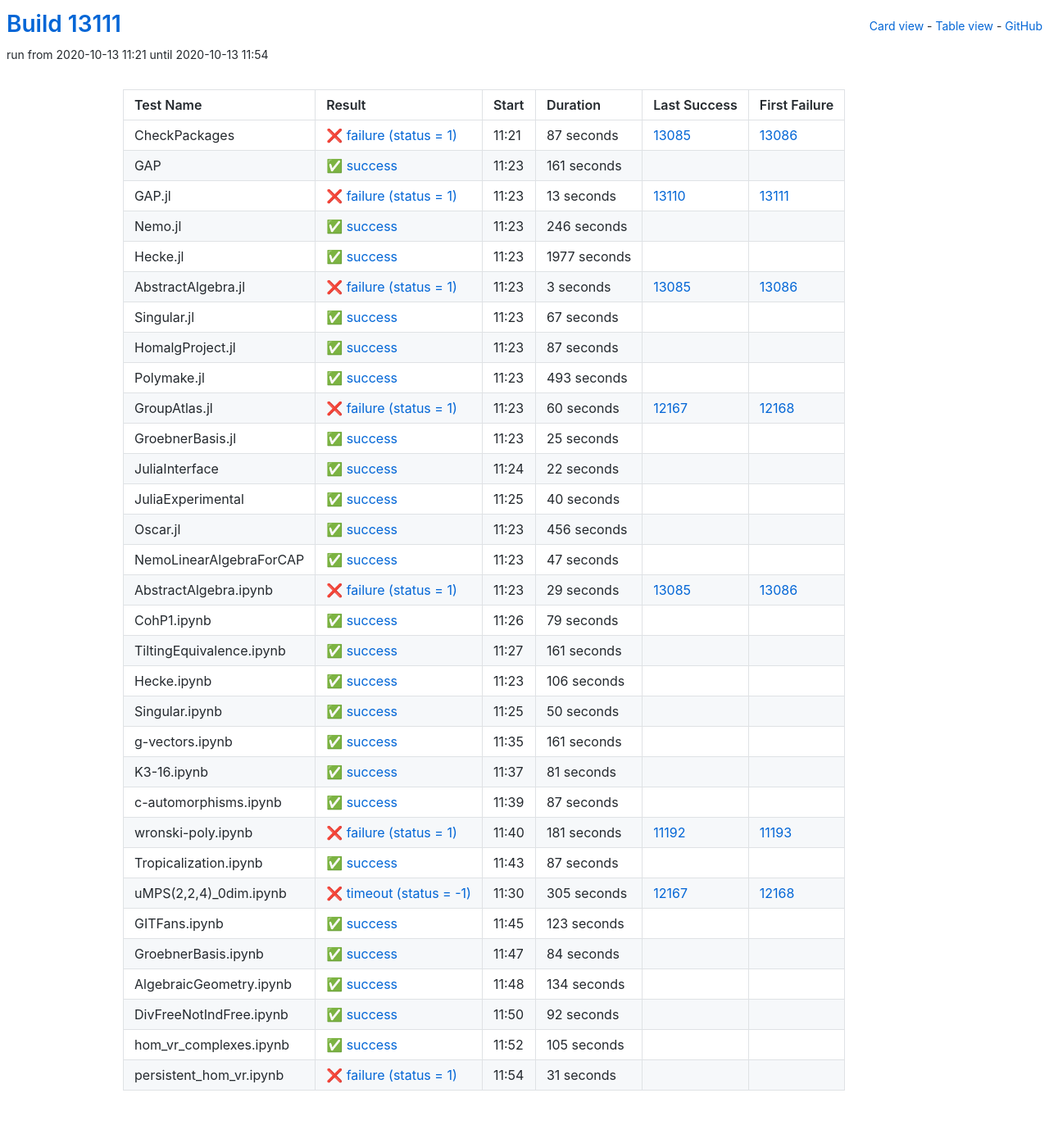
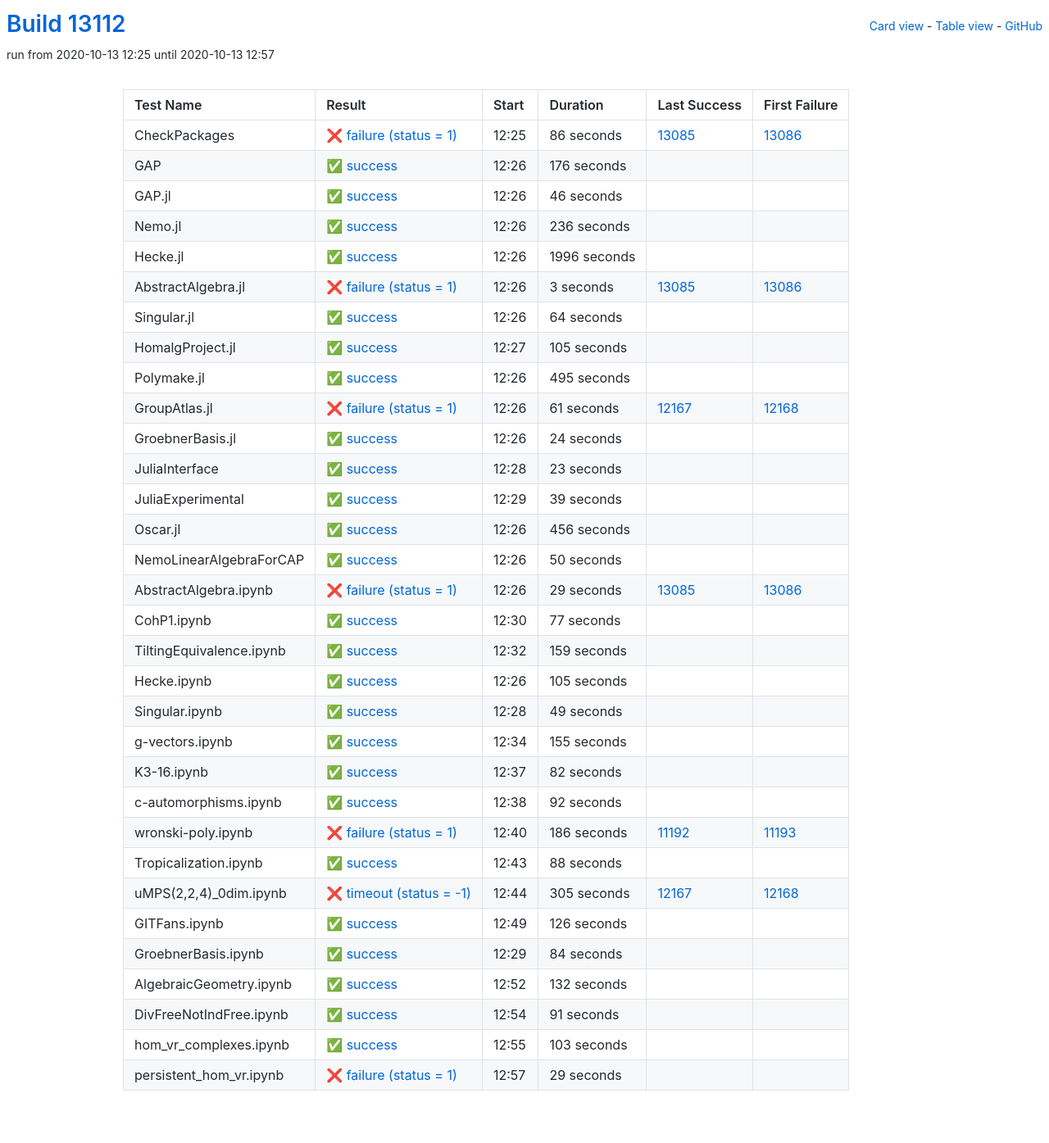
Before and after one commit to oscar-system/oscar-ci-status, a Jekyll site: the page built from table.html, in a window 1280 px wide. Shown: the whole page at 82% size. Built offline with Jekyll 4.4.1, drawn with Linux system fonts in a browser that asks for light colours.

Commit message:
Build #13112

```diff
--- a/_data/ci.yml
+++ b/_data/ci.yml
@@ -1,6 +1,6 @@
 ---
-build: 13111
-build_url: https://oscarci.mathematik.uni-kl.de/job/oscar/13111/
+build: 13112
+build_url: https://oscarci.mathematik.uni-kl.de/job/oscar/13112/
 job: oscar
 organization: oscar-system
 repo: oscar-ci-status
@@ -8,68 +8,68 @@
 tests:
 - name: CheckPackages
   id: checkpackages
-  log: https://oscarci.mathematik.uni-kl.de/job/oscar/13111/artifact/logs/build-13111/CheckPackages.log
-  start: 2020-10-13 11:21
+  log: https://oscarci.mathematik.uni-kl.de/job/oscar/13112/artifact/logs/build-13112/CheckPackages.log
+  start: 2020-10-13 12:25
   success: false
   exitcode: 1
   status: failure
-  duration: 87
+  duration: 86
   last_success: 13085
   last_success_url: https://oscarci.mathematik.uni-kl.de/job/oscar/13085/
   first_failure: 13086
   first_failure_url: https://oscarci.mathematik.uni-kl.de/job/oscar/13086/
 - name: GAP
   id: gap
-  log: https://oscarci.mathematik.uni-kl.de/job/oscar/13111/artifact/logs/build-13111/GAP.log
-  start: 2020-10-13 11:23
+  log: https://oscarci.mathematik.uni-kl.de/job/oscar/13112/artifact/logs/build-13112/GAP.log
+  start: 2020-10-13 12:26
   success: true
   exitcode: 0
   status: success
-  duration: 161
+  duration: 176
   last_success: false
   last_success_url:
   first_failure: false
   first_failure_url:
 - name: GAP.jl
   id: gap-jl
-  log: https://oscarci.mathematik.uni-kl.de/job/oscar/13111/artifact/logs/build-13111/GAP.jl.log
-  start: 2020-10-13 11:23
-  success: false
-  exitcode: 1
-  status: failure
-  duration: 13
-  last_success: 13110
-  last_success_url: https://oscarci.mathematik.uni-kl.de/job/oscar/13110/
-  first_failure: 13111
-  first_failure_url: https://oscarci.mathematik.uni-kl.de/job/oscar/13111/
-- name: Nemo.jl
-  id: nemo-jl
-  log: https://oscarci.mathematik.uni-kl.de/job/oscar/13111/artifact/logs/build-13111/Nemo.jl.log
-  start: 2020-10-13 11:23
+  log: https://oscarci.mathematik.uni-kl.de/job/oscar/13112/artifact/logs/build-13112/GAP.jl.log
+  start: 2020-10-13 12:26
   success: true
   exitcode: 0
   status: success
-  duration: 246
+  duration: 46
+  last_success: false
+  last_success_url:
+  first_failure: false
+  first_failure_url:
+- name: Nemo.jl
+  id: nemo-jl
+  log: https://oscarci.mathematik.uni-kl.de/job/oscar/13112/artifact/logs/build-13112/Nemo.jl.log
+  start: 2020-10-13 12:26
+  success: true
+  exitcode: 0
+  status: success
+  duration: 236
   last_success: false
   last_success_url:
   first_failure: false
   first_failure_url:
 - name: Hecke.jl
   id: hecke-jl
-  log: https://oscarci.mathematik.uni-kl.de/job/oscar/13111/artifact/logs/build-13111/Hecke.jl.log
-  start: 2020-10-13 11:23
+  log: https://oscarci.mathematik.uni-kl.de/job/oscar/13112/artifact/logs/build-13112/Hecke.jl.log
+  start: 2020-10-13 12:26
   success: true
   exitcode: 0
   status: success
-  duration: 1977
+  duration: 1996
   last_success: false
   last_success_url:
   first_failure: false
   first_failure_url:
 - name: AbstractAlgebra.jl
   id: abstractalgebra-jl
-  log: https://oscarci.mathematik.uni-kl.de/job/oscar/13111/artifact/logs/build-13111/AbstractAlgebra.jl.log
-  start: 2020-10-13 11:23
+  log: https://oscarci.mathematik.uni-kl.de/job/oscar/13112/artifact/logs/build-13112/AbstractAlgebra.jl.log
+  start: 2020-10-13 12:26
   success: false
   exitcode: 1
   status: failure
@@ -80,92 +80,92 @@
   first_failure_url: https://oscarci.mathematik.uni-kl.de/job/oscar/13086/
 - name: Singular.jl
   id: singular-jl
-  log: https://oscarci.mathematik.uni-kl.de/job/oscar/13111/artifact/logs/build-13111/Singular.jl.log
-  start: 2020-10-13 11:23
+  log: https://oscarci.mathematik.uni-kl.de/job/oscar/13112/artifact/logs/build-13112/Singular.jl.log
+  start: 2020-10-13 12:26
   success: true
   exitcode: 0
   status: success
-  duration: 67
+  duration: 64
   last_success: false
   last_success_url:
   first_failure: false
   first_failure_url:
 - name: HomalgProject.jl
   id: homalgproject-jl
-  log: https://oscarci.mathematik.uni-kl.de/job/oscar/13111/artifact/logs/build-13111/HomalgProject.jl.log
-  start: 2020-10-13 11:23
+  log: https://oscarci.mathematik.uni-kl.de/job/oscar/13112/artifact/logs/build-13112/HomalgProject.jl.log
+  start: 2020-10-13 12:27
   success: true
   exitcode: 0
   status: success
-  duration: 87
+  duration: 105
   last_success: false
   last_success_url:
   first_failure: false
   first_failure_url:
 - name: Polymake.jl
   id: polymake-jl
-  log: https://oscarci.mathematik.uni-kl.de/job/oscar/13111/artifact/logs/build-13111/Polymake.jl.log
-  start: 2020-10-13 11:23
+  log: https://oscarci.mathematik.uni-kl.de/job/oscar/13112/artifact/logs/build-13112/Polymake.jl.log
+  start: 2020-10-13 12:26
   success: true
   exitcode: 0
   status: success
-  duration: 493
+  duration: 495
   last_success: false
   last_success_url:
   first_failure: false
   first_failure_url:
 - name: GroupAtlas.jl
   id: groupatlas-jl
-  log: https://oscarci.mathematik.uni-kl.de/job/oscar/13111/artifact/logs/build-13111/GroupAtlas.jl.log
-  start: 2020-10-13 11:23
+  log: https://oscarci.mathematik.uni-kl.de/job/oscar/13112/artifact/logs/build-13112/GroupAtlas.jl.log
+  start: 2020-10-13 12:26
   success: false
   exitcode: 1
   status: failure
-  duration: 60
+  duration: 61
   last_success: 12167
   last_success_url: https://oscarci.mathematik.uni-kl.de/job/oscar/12167/
   first_failure: 12168
   first_failure_url: https://oscarci.mathematik.uni-kl.de/job/oscar/12168/
 - name: GroebnerBasis.jl
   id: groebnerbasis-jl
-  log: https://oscarci.mathematik.uni-kl.de/job/oscar/13111/artifact/logs/build-13111/GroebnerBasis.jl.log
-  start: 2020-10-13 11:23
+  log: https://oscarci.mathematik.uni-kl.de/job/oscar/13112/artifact/logs/build-13112/GroebnerBasis.jl.log
+  start: 2020-10-13 12:26
   success: true
   exitcode: 0
   status: success
-  duration: 25
+  duration: 24
   last_success: false
   last_success_url:
   first_failure: false
   first_failure_url:
 - name: JuliaInterface
   id: juliainterface
-  log: https://oscarci.mathematik.uni-kl.de/job/oscar/13111/artifact/logs/build-13111/JuliaInterface.log
-  start: 2020-10-13 11:24
+  log: https://oscarci.mathematik.uni-kl.de/job/oscar/13112/artifact/logs/build-13112/JuliaInterface.log
+  start: 2020-10-13 12:28
   success: true
   exitcode: 0
   status: success
-  duration: 22
+  duration: 23
   last_success: false
   last_success_url:
   first_failure: false
   first_failure_url:
 - name: JuliaExperimental
   id: juliaexperimental
-  log: https://oscarci.mathematik.uni-kl.de/job/oscar/13111/artifact/logs/build-13111/JuliaExperimental.log
-  start: 2020-10-13 11:25
+  log: https://oscarci.mathematik.uni-kl.de/job/oscar/13112/artifact/logs/build-13112/JuliaExperimental.log
+  start: 2020-10-13 12:29
   success: true
   exitcode: 0
   status: success
-  duration: 40
+  duration: 39
   last_success: false
   last_success_url:
   first_failure: false
   first_failure_url:
 - name: Oscar.jl
   id: oscar-jl
-  log: https://oscarci.mathematik.uni-kl.de/job/oscar/13111/artifact/logs/build-13111/Oscar.jl.log
-  start: 2020-10-13 11:23
+  log: https://oscarci.mathematik.uni-kl.de/job/oscar/13112/artifact/logs/build-13112/Oscar.jl.log
+  start: 2020-10-13 12:26
   success: true
   exitcode: 0
   status: success
@@ -176,20 +176,20 @@
   first_failure_url:
 - name: NemoLinearAlgebraForCAP
   id: nemolinearalgebraforcap
-  log: https://oscarci.mathematik.uni-kl.de/job/oscar/13111/artifact/logs/build-13111/NemoLinearAlgebraForCAP.log
-  start: 2020-10-13 11:23
+  log: https://oscarci.mathematik.uni-kl.de/job/oscar/13112/artifact/logs/build-13112/NemoLinearAlgebraForCAP.log
+  start: 2020-10-13 12:26
   success: true
   exitcode: 0
   status: success
-  duration: 47
+  duration: 50
   last_success: false
   last_success_url:
   first_failure: false
   first_failure_url:
 - name: AbstractAlgebra.ipynb
   id: abstractalgebra-ipynb
-  log: https://oscarci.mathematik.uni-kl.de/job/oscar/13111/artifact/logs/build-13111/AbstractAlgebra.ipynb.log
-  start: 2020-10-13 11:23
+  log: https://oscarci.mathematik.uni-kl.de/job/oscar/13112/artifact/logs/build-13112/AbstractAlgebra.ipynb.log
+  start: 2020-10-13 12:26
   success: false
   exitcode: 1
   status: failure
@@ -200,116 +200,116 @@
   first_failure_url: https://oscarci.mathematik.uni-kl.de/job/oscar/13086/
 - name: CohP1.ipynb
   id: cohp1-ipynb
-  log: https://oscarci.mathematik.uni-kl.de/job/oscar/13111/artifact/logs/build-13111/CohP1.ipynb.log
-  start: 2020-10-13 11:26
+  log: https://oscarci.mathematik.uni-kl.de/job/oscar/13112/artifact/logs/build-13112/CohP1.ipynb.log
+  start: 2020-10-13 12:30
   success: true
   exitcode: 0
   status: success
-  duration: 79
+  duration: 77
   last_success: false
   last_success_url:
   first_failure: false
   first_failure_url:
 - name: TiltingEquivalence.ipynb
   id: tiltingequivalence-ipynb
-  log: https://oscarci.mathematik.uni-kl.de/job/oscar/13111/artifact/logs/build-13111/TiltingEquivalence.ipynb.log
-  start: 2020-10-13 11:27
+  log: https://oscarci.mathematik.uni-kl.de/job/oscar/13112/artifact/logs/build-13112/TiltingEquivalence.ipynb.log
+  start: 2020-10-13 12:32
   success: true
   exitcode: 0
   status: success
-  duration: 161
+  duration: 159
   last_success: false
   last_success_url:
   first_failure: false
   first_failure_url:
 - name: Hecke.ipynb
   id: hecke-ipynb
-  log: https://oscarci.mathematik.uni-kl.de/job/oscar/13111/artifact/logs/build-13111/Hecke.ipynb.log
-  start: 2020-10-13 11:23
+  log: https://oscarci.mathematik.uni-kl.de/job/oscar/13112/artifact/logs/build-13112/Hecke.ipynb.log
+  start: 2020-10-13 12:26
   success: true
   exitcode: 0
   status: success
-  duration: 106
+  duration: 105
   last_success: false
   last_success_url:
   first_failure: false
   first_failure_url:
 - name: Singular.ipynb
   id: singular-ipynb
-  log: https://oscarci.mathematik.uni-kl.de/job/oscar/13111/artifact/logs/build-13111/Singular.ipynb.log
-  start: 2020-10-13 11:25
+  log: https://oscarci.mathematik.uni-kl.de/job/oscar/13112/artifact/logs/build-13112/Singular.ipynb.log
+  start: 2020-10-13 12:28
   success: true
   exitcode: 0
   status: success
-  duration: 50
+  duration: 49
   last_success: false
   last_success_url:
   first_failure: false
   first_failure_url:
 - name: g-vectors.ipynb
   id: g-vectors-ipynb
-  log: https://oscarci.mathematik.uni-kl.de/job/oscar/13111/artifact/logs/build-13111/g-vectors.ipynb.log
-  start: 2020-10-13 11:35
+  log: https://oscarci.mathematik.uni-kl.de/job/oscar/13112/artifact/logs/build-13112/g-vectors.ipynb.log
+  start: 2020-10-13 12:34
   success: true
   exitcode: 0
   status: success
-  duration: 161
+  duration: 155
   last_success: false
   last_success_url:
   first_failure: false
   first_failure_url:
 - name: K3-16.ipynb
   id: k3-16-ipynb
-  log: https://oscarci.mathematik.uni-kl.de/job/oscar/13111/artifact/logs/build-13111/K3-16.ipynb.log
-  start: 2020-10-13 11:37
+  log: https://oscarci.mathematik.uni-kl.de/job/oscar/13112/artifact/logs/build-13112/K3-16.ipynb.log
+  start: 2020-10-13 12:37
   success: true
   exitcode: 0
   status: success
-  duration: 81
+  duration: 82
   last_success: false
   last_success_url:
   first_failure: false
   first_failure_url:
 - name: c-automorphisms.ipynb
   id: c-automorphisms-ipynb
-  log: https://oscarci.mathematik.uni-kl.de/job/oscar/13111/artifact/logs/build-13111/c-automorphisms.ipynb.log
-  start: 2020-10-13 11:39
+  log: https://oscarci.mathematik.uni-kl.de/job/oscar/13112/artifact/logs/build-13112/c-automorphisms.ipynb.log
+  start: 2020-10-13 12:38
   success: true
   exitcode: 0
   status: success
-  duration: 87
+  duration: 92
   last_success: false
   last_success_url:
   first_failure: false
   first_failure_url:
 - name: wronski-poly.ipynb
   id: wronski-poly-ipynb
-  log: https://oscarci.mathematik.uni-kl.de/job/oscar/13111/artifact/logs/build-13111/wronski-poly.ipynb.log
-  start: 2020-10-13 11:40
+  log: https://oscarci.mathematik.uni-kl.de/job/oscar/13112/artifact/logs/build-13112/wronski-poly.ipynb.log
+  start: 2020-10-13 12:40
   success: false
   exitcode: 1
   status: failure
-  duration: 181
+  duration: 186
   last_success: 11192
   last_success_url: https://oscarci.mathematik.uni-kl.de/job/oscar/11192/
   first_failure: 11193
   first_failure_url: https://oscarci.mathematik.uni-kl.de/job/oscar/11193/
 - name: Tropicalization.ipynb
   id: tropicalization-ipynb
-  log: https://oscarci.mathematik.uni-kl.de/job/oscar/13111/artifact/logs/build-13111/Tropicalization.ipynb.log
-  start: 2020-10-13 11:43
+  log: https://oscarci.mathematik.uni-kl.de/job/oscar/13112/artifact/logs/build-13112/Tropicalization.ipynb.log
+  start: 2020-10-13 12:43
   success: true
   exitcode: 0
   status: success
-  duration: 87
+  duration: 88
   last_success: false
   last_success_url:
   first_failure: false
   first_failure_url:
 - name: uMPS(2,2,4)_0dim.ipynb
   id: umps-2-2-4-0dim-ipynb
-  log: https://oscarci.mathematik.uni-kl.de/job/oscar/13111/artifact/logs/build-13111/uMPS-2-2-4-_0dim.ipynb.log
-  start: 2020-10-13 11:30
+  log: https://oscarci.mathematik.uni-kl.de/job/oscar/13112/artifact/logs/build-13112/uMPS-2-2-4-_0dim.ipynb.log
+  start: 2020-10-13 12:44
   success: false
   exitcode: -1
   status: timeout
@@ -320,20 +320,20 @@
   first_failure_url: https://oscarci.mathematik.uni-kl.de/job/oscar/12168/
 - name: GITFans.ipynb
   id: gitfans-ipynb
-  log: https://oscarci.mathematik.uni-kl.de/job/oscar/13111/artifact/logs/build-13111/GITFans.ipynb.log
-  start: 2020-10-13 11:45
+  log: https://oscarci.mathematik.uni-kl.de/job/oscar/13112/artifact/logs/build-13112/GITFans.ipynb.log
+  start: 2020-10-13 12:49
   success: true
   exitcode: 0
   status: success
-  duration: 123
+  duration: 126
   last_success: false
   last_success_url:
   first_failure: false
   first_failure_url:
 - name: GroebnerBasis.ipynb
   id: groebnerbasis-ipynb
-  log: https://oscarci.mathematik.uni-kl.de/job/oscar/13111/artifact/logs/build-13111/GroebnerBasis.ipynb.log
-  start: 2020-10-13 11:47
+  log: https://oscarci.mathematik.uni-kl.de/job/oscar/13112/artifact/logs/build-13112/GroebnerBasis.ipynb.log
+  start: 2020-10-13 12:29
   success: true
   exitcode: 0
   status: success
@@ -344,48 +344,48 @@
   first_failure_url:
 - name: AlgebraicGeometry.ipynb
   id: algebraicgeometry-ipynb
-  log: https://oscarci.mathematik.uni-kl.de/job/oscar/13111/artifact/logs/build-13111/AlgebraicGeometry.ipynb.log
-  start: 2020-10-13 11:48
+  log: https://oscarci.mathematik.uni-kl.de/job/oscar/13112/artifact/logs/build-13112/AlgebraicGeometry.ipynb.log
+  start: 2020-10-13 12:52
   success: true
   exitcode: 0
   status: success
-  duration: 134
+  duration: 132
   last_success: false
   last_success_url:
   first_failure: false
   first_failure_url:
 - name: DivFreeNotIndFree.ipynb
   id: divfreenotindfree-ipynb
-  log: https://oscarci.mathematik.uni-kl.de/job/oscar/13111/artifact/logs/build-13111/DivFreeNotIndFree.ipynb.log
-  start: 2020-10-13 11:50
+  log: https://oscarci.mathematik.uni-kl.de/job/oscar/13112/artifact/logs/build-13112/DivFreeNotIndFree.ipynb.log
+  start: 2020-10-13 12:54
   success: true
   exitcode: 0
   status: success
-  duration: 92
+  duration: 91
   last_success: false
   last_success_url:
   first_failure: false
   first_failure_url:
 - name: hom_vr_complexes.ipynb
   id: hom-vr-complexes-ipynb
-  log: https://oscarci.mathematik.uni-kl.de/job/oscar/13111/artifact/logs/build-13111/hom_vr_complexes.ipynb.log
-  start: 2020-10-13 11:52
+  log: https://oscarci.mathematik.uni-kl.de/job/oscar/13112/artifact/logs/build-13112/hom_vr_complexes.ipynb.log
+  start: 2020-10-13 12:55
   success: true
   exitcode: 0
   status: success
-  duration: 105
+  duration: 103
   last_success: false
   last_success_url:
   first_failure: false
   first_failure_url:
 - name: persistent_hom_vr.ipynb
   id: persistent-hom-vr-ipynb
-  log: https://oscarci.mathematik.uni-kl.de/job/oscar/13111/artifact/logs/build-13111/persistent_hom_vr.ipynb.log
-  start: 2020-10-13 11:54
+  log: https://oscarci.mathematik.uni-kl.de/job/oscar/13112/artifact/logs/build-13112/persistent_hom_vr.ipynb.log
+  start: 2020-10-13 12:57
   success: false
   exitcode: 1
   status: failure
-  duration: 31
+  duration: 29
   last_success: false
   last_success_url:
   first_failure: false
```
Also changed, not shown: README.md.
